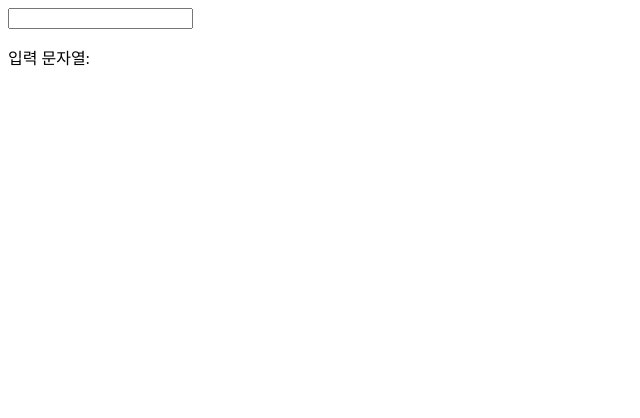
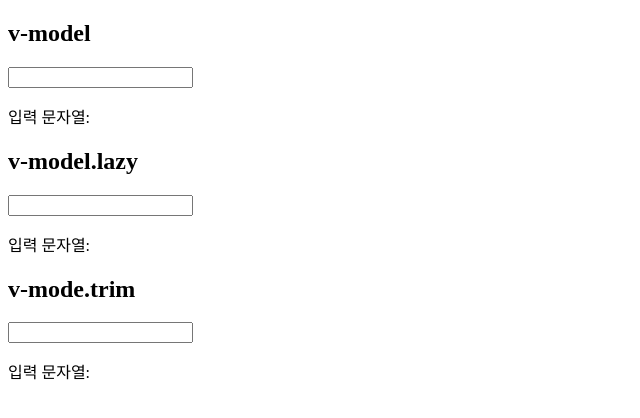
Before and after one commit to jong-k/nuxt-center, a Nuxt app: page / in a window 1280 px wide. Shown: the top 418 px of the page, without its empty margins (0-640 px from the left). Built offline with nearby package versions, Linux system fonts and the light colour scheme.

Commit message:
feat: v-model lazy와 일반 비교

```diff
--- a/app.vue
+++ b/app.vue
@@ -1,10 +1,25 @@
 <template>
   <div>
-    <input v-model.trim="trimmedText" type="text" />
-    <p>입력 문자열: {{ trimmedText }}</p>
+    <div>
+      <h2>v-model</h2>
+      <input v-model="textOnInput" type="text" />
+      <p>입력 문자열: {{ textOnInput }}</p>
+    </div>
+    <div>
+      <h2>v-model.lazy</h2>
+      <input v-model.lazy="textOnChange" type="text" />
+      <p>입력 문자열: {{ textOnChange }}</p>
+    </div>
+    <div>
+      <h2>v-mode.trim</h2>
+      <input v-model.trim="trimmedText" type="text" />
+      <p>입력 문자열: {{ trimmedText }}</p>
+    </div>
   </div>
 </template>
 
 <script setup lang="ts">
+const textOnInput = ref("");
+const textOnChange = ref("");
 const trimmedText = ref("");
 </script>
```
